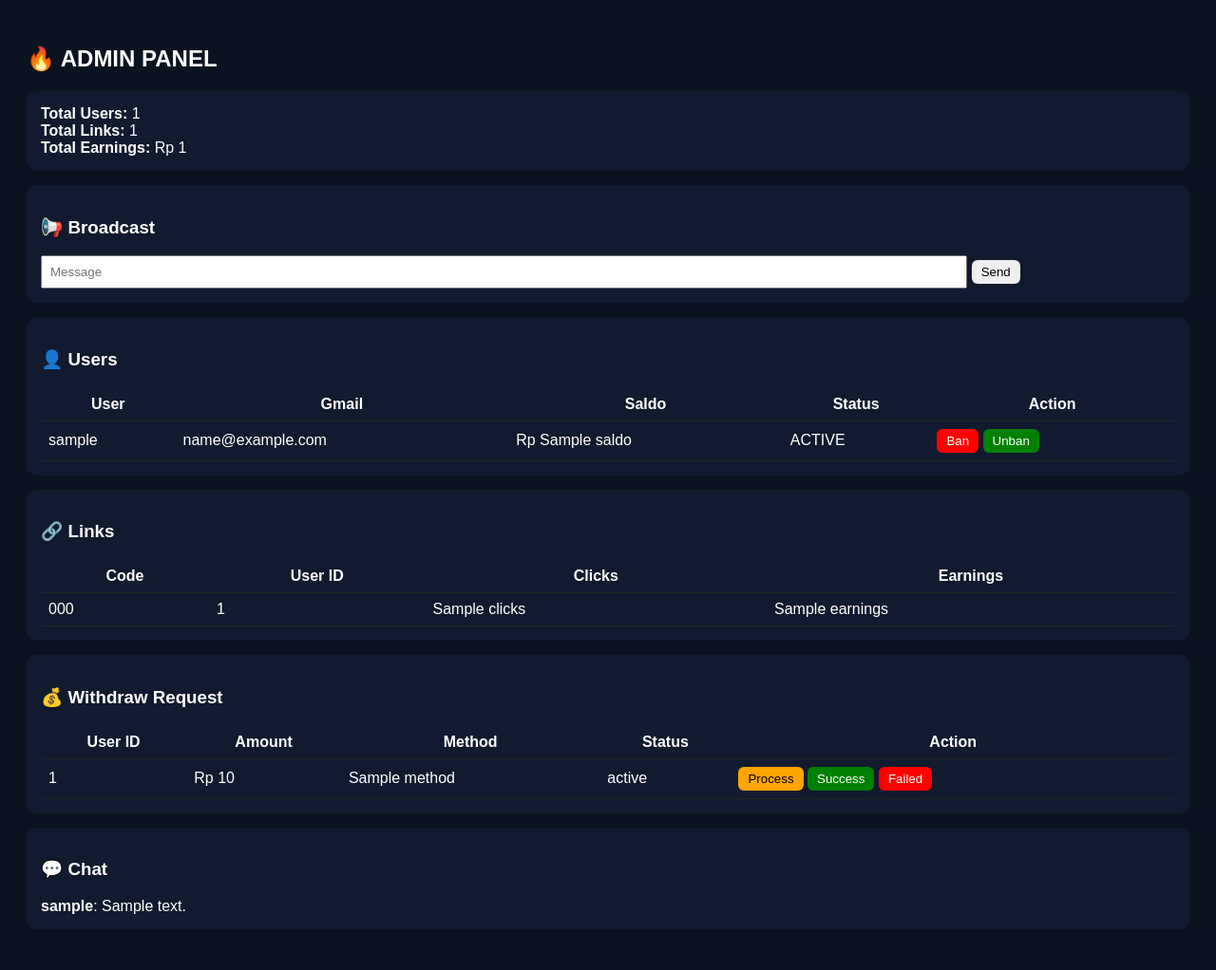
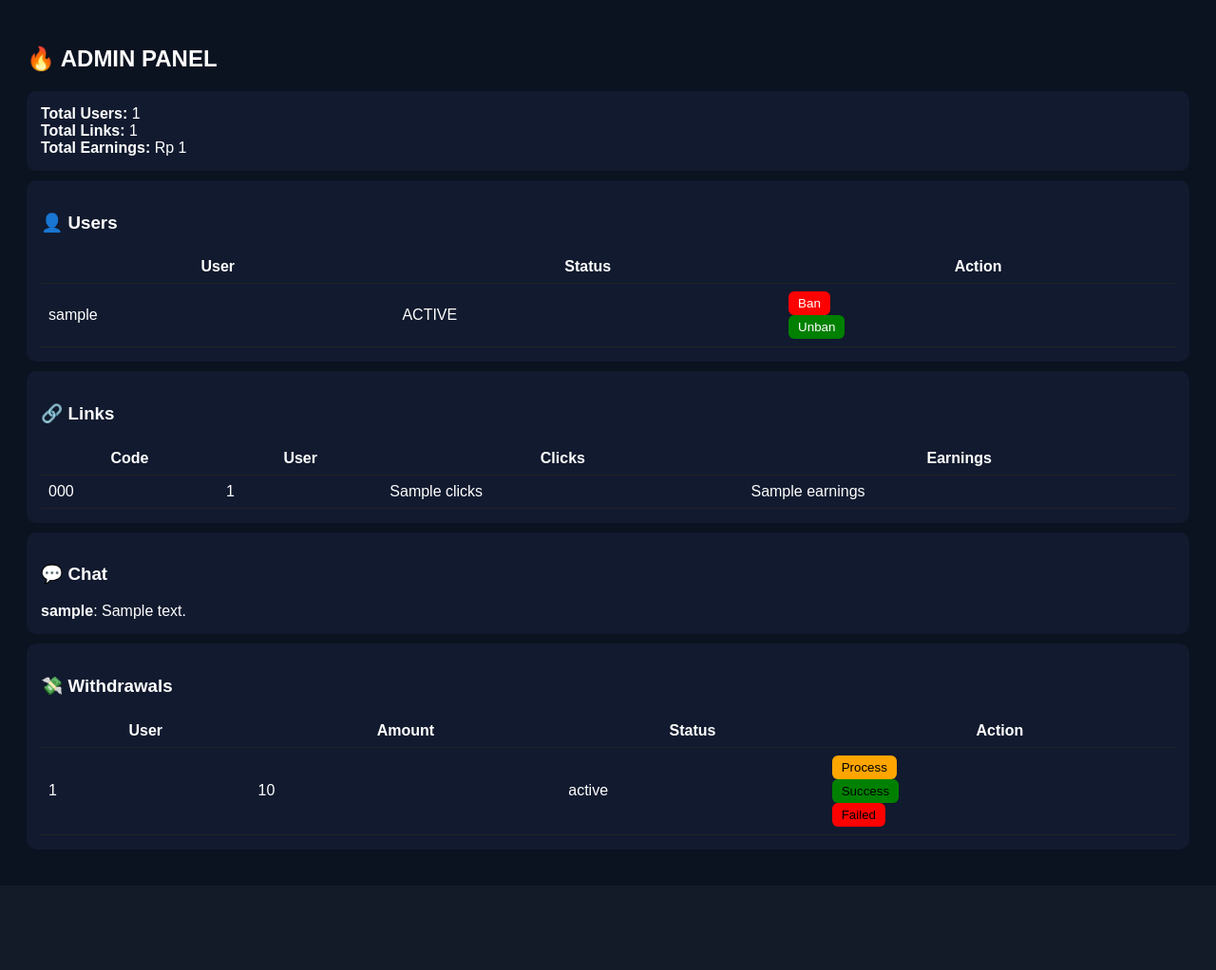
Before and after one commit to shortlinke-dotcom/Earnshortlink, a FastAPI app: template templates/admin.html in a window 1280 px wide. Shown: the whole page at 95% size. After the commit the page ends 880 px from the top, so only its background shows below. Run offline with FastAPI, Linux system fonts and the light colour scheme; the template is opened without the code that fills it: most values are stand-ins (such as "Sample title", 1, 10 or a date in 2020).

Commit message:
Update admin.html

```diff
--- a/templates/admin.html
+++ b/templates/admin.html
@@ -2,27 +2,19 @@
 <html>
 <head>
 <title>Admin Panel</title>
-
 <style>
 body { font-family: Arial; background:#0b1220; color:white; padding:20px; }
-
-        .box { background:#111a2e; padding:15px; border-radius:10px; margin-bottom:15px; }
-
+.box { background:#111a2e; padding:15px; border-radius:10px; margin-bottom:10px; }
 table { width:100%; border-collapse: collapse; }
-
 th, td { padding:8px; border-bottom:1px solid #222; }
-
 button { padding:5px 10px; border:none; border-radius:6px; cursor:pointer; }
-
 .ban { background:red; color:white; }
 .unban { background:green; color:white; }
-
-        .process { background:orange; color:black; }
-        .success { background:green; color:white; }
-        .failed { background:red; color:white; }
+.process { background:orange; }
+.success { background:green; }
+.failed { background:red; }
 </style>
 </head>
-
 <body>
 
 <h2>🔥 ADMIN PANEL</h2>
@@ -33,44 +25,24 @@
     <b>Total Earnings:</b> Rp {{ total_earnings }}
 </div>
 
-<!-- BROADCAST -->
-<div class="box">
-    <h3>📢 Broadcast</h3>
-    <form method="post" action="/admin/broadcast">
-        <input type="hidden" name="login" value="{{ login }}">
-        <input type="text" name="message" placeholder="Message" style="width:80%;padding:8px;">
-        <button type="submit">Send</button>
-    </form>
-</div>
-
-<!-- USERS -->
 <div class="box">
 <h3>👤 Users</h3>
-
 <table>
-        <tr>
-            <th>User</th>
-            <th>Gmail</th>
-            <th>Saldo</th>
-            <th>Status</th>
-            <th>Action</th>
-        </tr>
+<tr><th>User</th><th>Status</th><th>Action</th></tr>
 
 {% for u in users %}
 <tr>
 <td>{{ u.username }}</td>
-            <td>{{ u.gmail }}</td>
-            <td>Rp {{ u.saldo }}</td>
 <td>{{ "BANNED" if u.is_banned else "ACTIVE" }}</td>
 <td>
 
-                <form method="post" action="/admin/ban" style="display:inline;">
+<form method="post" action="/admin/ban">
 <input type="hidden" name="login" value="{{ login }}">
 <input type="hidden" name="target" value="{{ u.username }}">
 <button class="ban">Ban</button>
 </form>
 
-                <form method="post" action="/admin/unban" style="display:inline;">
+<form method="post" action="/admin/unban">
 <input type="hidden" name="login" value="{{ login }}">
 <input type="hidden" name="target" value="{{ u.username }}">
 <button class="unban">Unban</button>
@@ -82,18 +54,10 @@
 </table>
 </div>
 
-<!-- LINKS -->
 <div class="box">
 <h3>🔗 Links</h3>
-
 <table>
-        <tr>
-            <th>Code</th>
-            <th>User ID</th>
-            <th>Clicks</th>
-            <th>Earnings</th>
-        </tr>
-
+<tr><th>Code</th><th>User</th><th>Clicks</th><th>Earnings</th></tr>
 {% for l in links %}
 <tr>
 <td>{{ l.short_code }}</td>
@@ -105,42 +69,40 @@
 </table>
 </div>
 
-<!-- WITHDRAW -->
 <div class="box">
-    <h3>💰 Withdraw Request</h3>
+<h3>💬 Chat</h3>
+{% for c in chats %}
+<div><b>{{ c.username }}</b>: {{ c.message }}</div>
+{% endfor %}
+</div>
 
+<div class="box">
+<h3>💸 Withdrawals</h3>
 <table>
-        <tr>
-            <th>User ID</th>
-            <th>Amount</th>
-            <th>Method</th>
-            <th>Status</th>
-            <th>Action</th>
-        </tr>
+<tr><th>User</th><th>Amount</th><th>Status</th><th>Action</th></tr>
 
 {% for w in withdrawals %}
 <tr>
 <td>{{ w.user_id }}</td>
-            <td>Rp {{ w.amount }}</td>
-            <td>{{ w.method }}</td>
+<td>{{ w.amount }}</td>
 <td>{{ w.status }}</td>
 <td>
 
-                <form method="post" action="/admin/wd/process" style="display:inline;">
+<form method="post" action="/admin/wd/process">
+<input type="hidden" name="login" value="{{ login }}">
 <input type="hidden" name="id" value="{{ w.id }}">
-                    <input type="hidden" name="login" value="{{ login }}">
 <button class="process">Process</button>
 </form>
 
-                <form method="post" action="/admin/wd/success" style="display:inline;">
+<form method="post" action="/admin/wd/success">
+<input type="hidden" name="login" value="{{ login }}">
 <input type="hidden" name="id" value="{{ w.id }}">
-                    <input type="hidden" name="login" value="{{ login }}">
 <button class="success">Success</button>
 </form>
 
-                <form method="post" action="/admin/wd/failed" style="display:inline;">
+<form method="post" action="/admin/wd/failed">
+<input type="hidden" name="login" value="{{ login }}">
 <input type="hidden" name="id" value="{{ w.id }}">
-                    <input type="hidden" name="login" value="{{ login }}">
 <button class="failed">Failed</button>
 </form>
 
@@ -150,13 +112,5 @@
 </table>
 </div>
 
-<!-- CHAT -->
-<div class="box">
-    <h3>💬 Chat</h3>
-    {% for c in chats %}
-        <div><b>{{ c.username }}</b>: {{ c.message }}</div>
-    {% endfor %}
-</div>
-
 </body>
 </html>
```
Lines whose indentation alone changed are shown as unchanged.
